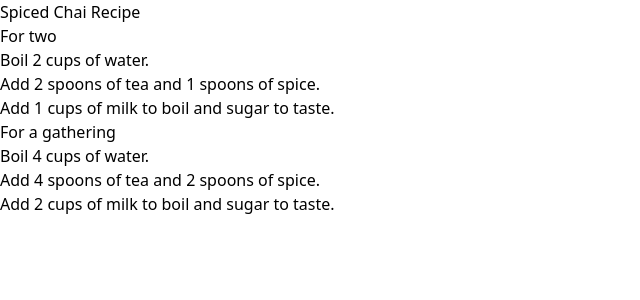
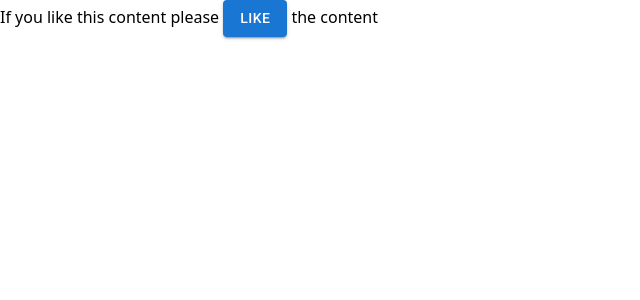
Before and after one commit to ajmaljaleel458/LearnReact, a React (Vite) app: page / in a window 1280 px wide. Shown: the top 300 px of the page, without its empty margins (0-640 px from the left). Built offline with nearby package versions, Linux system fonts and the light colour scheme.

Commit message:
feat: add App and Index components with LikeButton for interactive content

```diff
--- a/src/main.tsx
+++ b/src/main.tsx
@@ -7,7 +7,7 @@ import "@fontsource/roboto/500.css";
 import "@fontsource/roboto/700.css";
 
 import "./index.css";
-import App from "./samples/describing-the-ui/App";
+import App from "./samples/adding-interactivity/App";
 
 createRoot(document.getElementById("root")!).render(
   <StrictMode>
--- /dev/null
+++ b/src/samples/adding-interactivity/App.tsx
@@ -0,0 +1,9 @@
+import Index from "./responding-to-events/Index";
+
+export default function App() {
+  return (
+    <div>
+      <Index />
+    </div>
+  );
+}
--- /dev/null
+++ b/src/samples/adding-interactivity/responding-to-events/Index.tsx
@@ -0,0 +1,9 @@
+import LikeButton from "./components/LikeButton";
+
+export default function Index() {
+  return (
+    <div>
+      If you like this content please <LikeButton name="Ajmal" /> the content
+    </div>
+  );
+}
--- /dev/null
+++ b/src/samples/adding-interactivity/responding-to-events/components/LikeButton.tsx
@@ -0,0 +1,16 @@
+import { Button } from "@mui/material";
+
+type Props = {
+  name: string;
+};
+
+export default function LikeButton({ name }: Props) {
+  const handleLikeClick = () => {
+    alert(`Thank you ${name} for liking the content!`);
+  };
+  return (
+    <Button onClick={handleLikeClick} variant="contained">
+      Like
+    </Button>
+  );
+}
```
